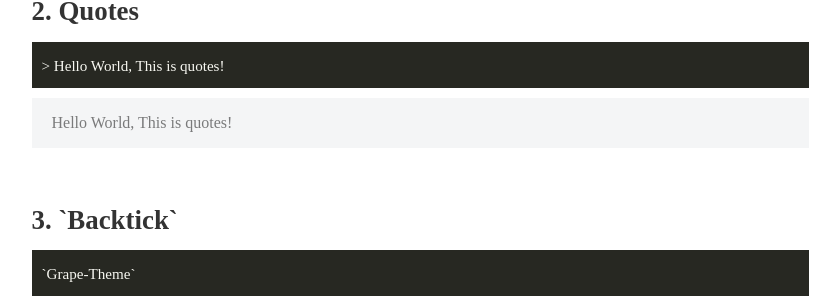
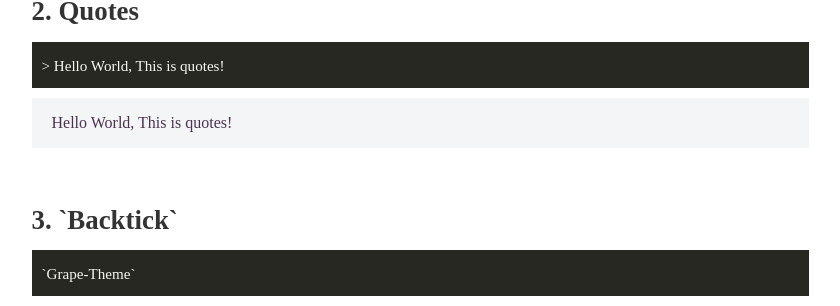
Before and after one commit to mirutree/mirutree.github.io, a Jekyll site: the page built from _posts/2019-06-09-grape-theme-style.md, in a window 1280 px wide. Shown: the part 794-1100 px from the top of the page, without its empty margins (220-1060 px from the left). Built offline with Jekyll 4.4.1, drawn with Linux system fonts in a browser that asks for light colours; nearby versions of some CDN libraries; some web fonts are replaced.

Commit message:
Update _utility.scss

```diff
--- a/_sass/base/_utility.scss
+++ b/_sass/base/_utility.scss
@@ -85,7 +85,7 @@
     }
     blockquote {
         background: #ced3d638;
-        color: rgba(0,0,0,0.5);
+        color: rgba(75, 50,80);
         margin: 10px auto;
         padding: 8px 20px;
         * { font-size: 16px; }
```
